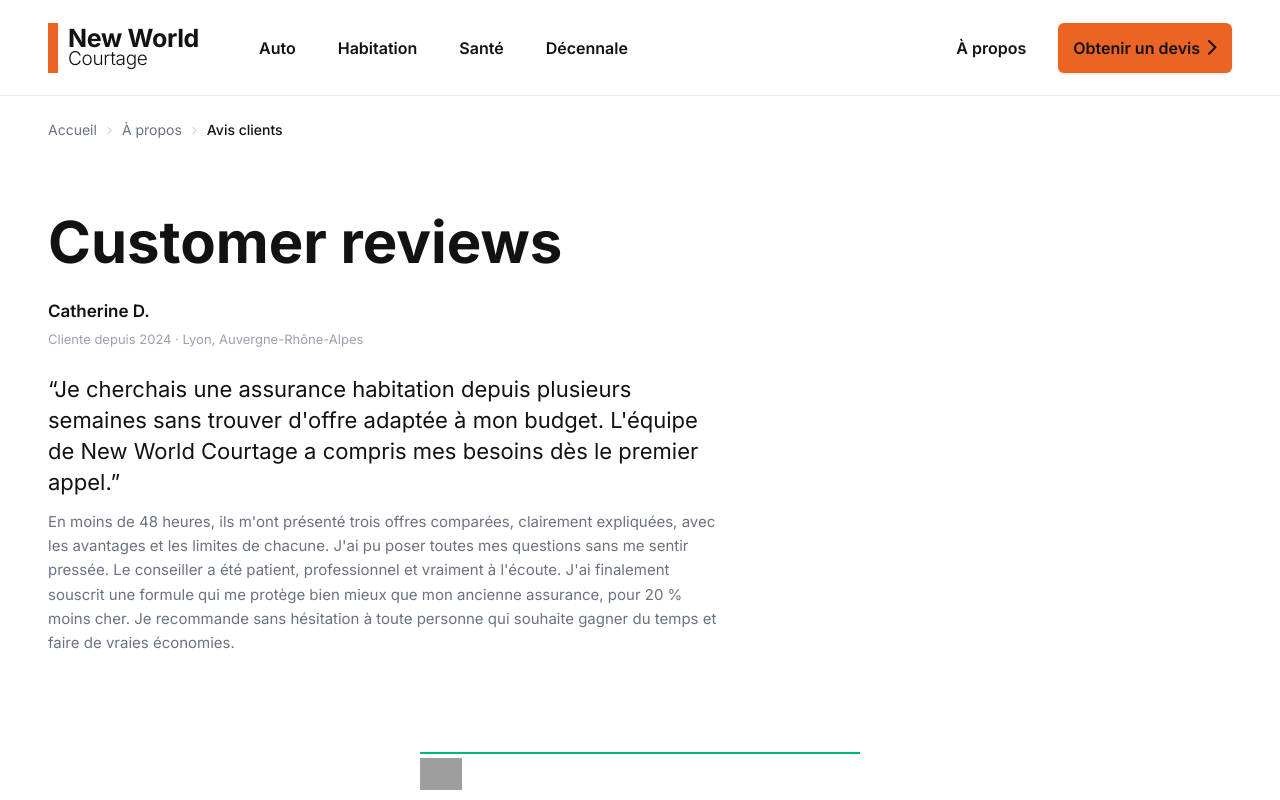
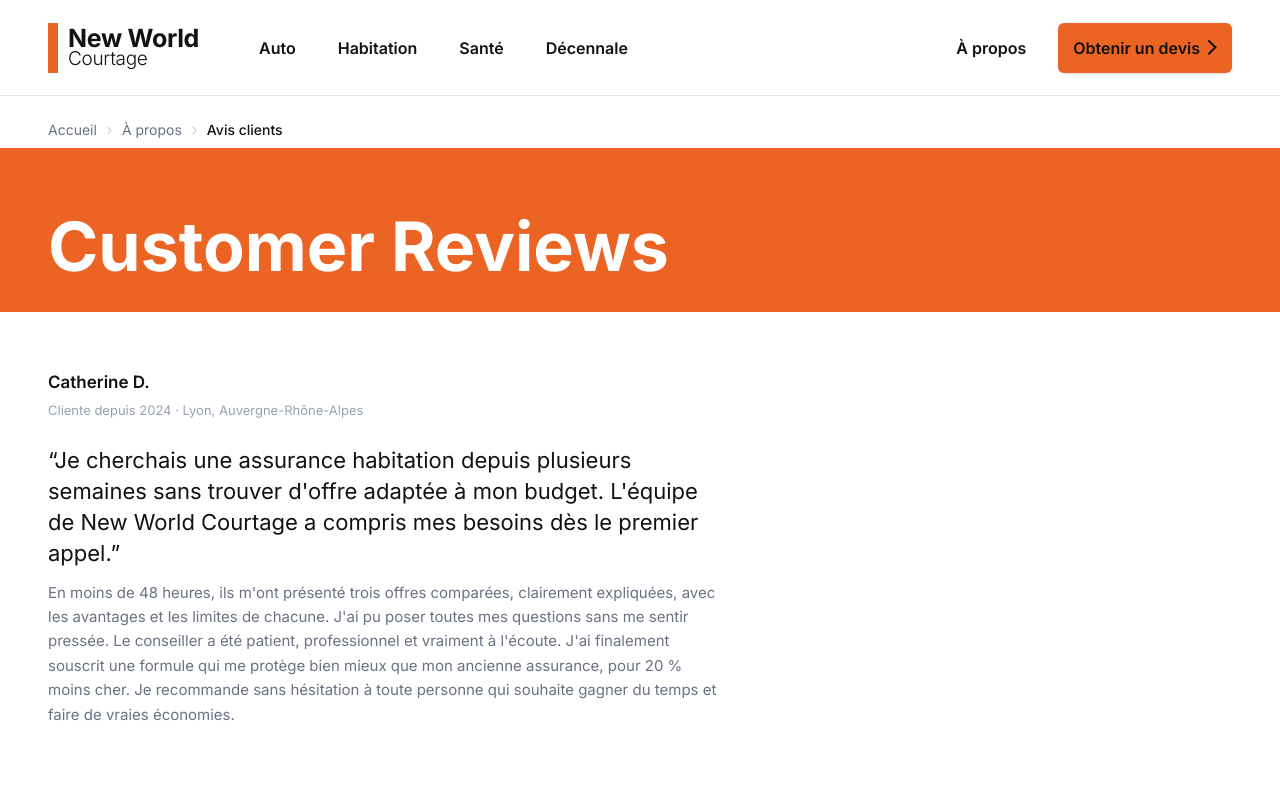
Before and after one commit to mehdibenrabiaa/new_world_courtage, a Next.js app: page /about/reviews in a window 1280 px wide. Shown: the top 800 px of the page. Built offline with nearby package versions, Linux system fonts and the light colour scheme; grey boxes are pictures that could not be loaded.

Commit message:
reviews: orange hero box with Customer Reviews title at bottom-left

```diff
--- a/pages/about/reviews.js
+++ b/pages/about/reviews.js
@@ -61,11 +61,17 @@ function Breadcrumb() {
 
 function FeaturedReview() {
   return (
-    <section className="w-full py-10 lg:py-16">
+    <>
+      {/* Orange hero box with title at bottom-left */}
+      <div className="w-full bg-[var(--color-brand)] px-4 lg:px-12 2xl:px-24 pt-16 pb-8 flex items-end">
+        <h1 className="text-[48px] lg:text-[68px] font-bold leading-[1.0] text-white">
+          Customer Reviews
+        </h1>
+      </div>
+
+      {/* Review content */}
+      <section className="w-full py-10 lg:py-14">
         <div className="px-4 lg:px-12 2xl:px-24 flex flex-col gap-6 max-w-3xl">
-        <h1 className="text-[42px] lg:text-[58px] font-bold leading-[1.05] text-[#131212]">
-          Customer reviews
-        </h1>
           <div className="flex flex-col gap-1">
             <p className="text-[17px] font-semibold text-[#131212]">Catherine D.</p>
             <p className="text-[13px] text-gray-400">Cliente depuis 2024 &middot; Lyon, Auvergne-Rhône-Alpes</p>
@@ -89,6 +95,7 @@ function FeaturedReview() {
           </blockquote>
         </div>
       </section>
+    </>
   );
 }
 
```
Lines whose indentation alone changed are shown as unchanged.
